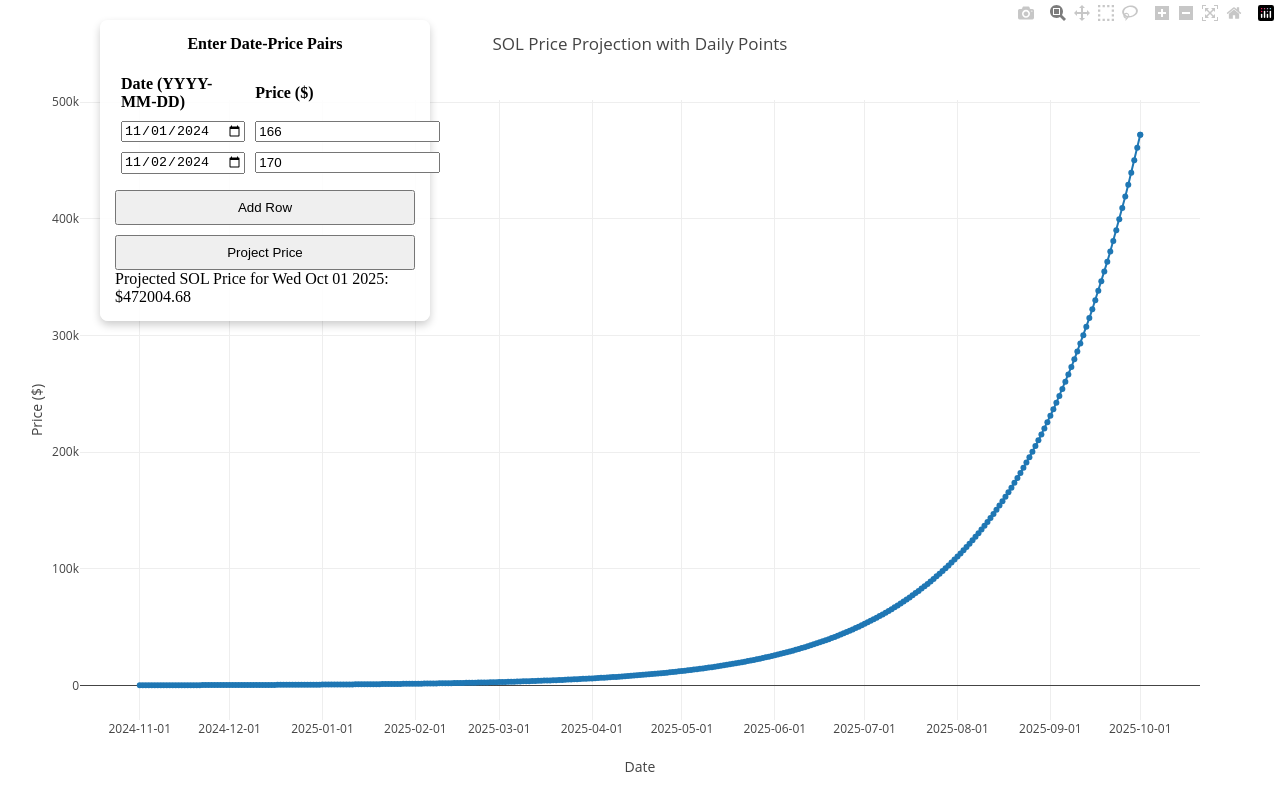
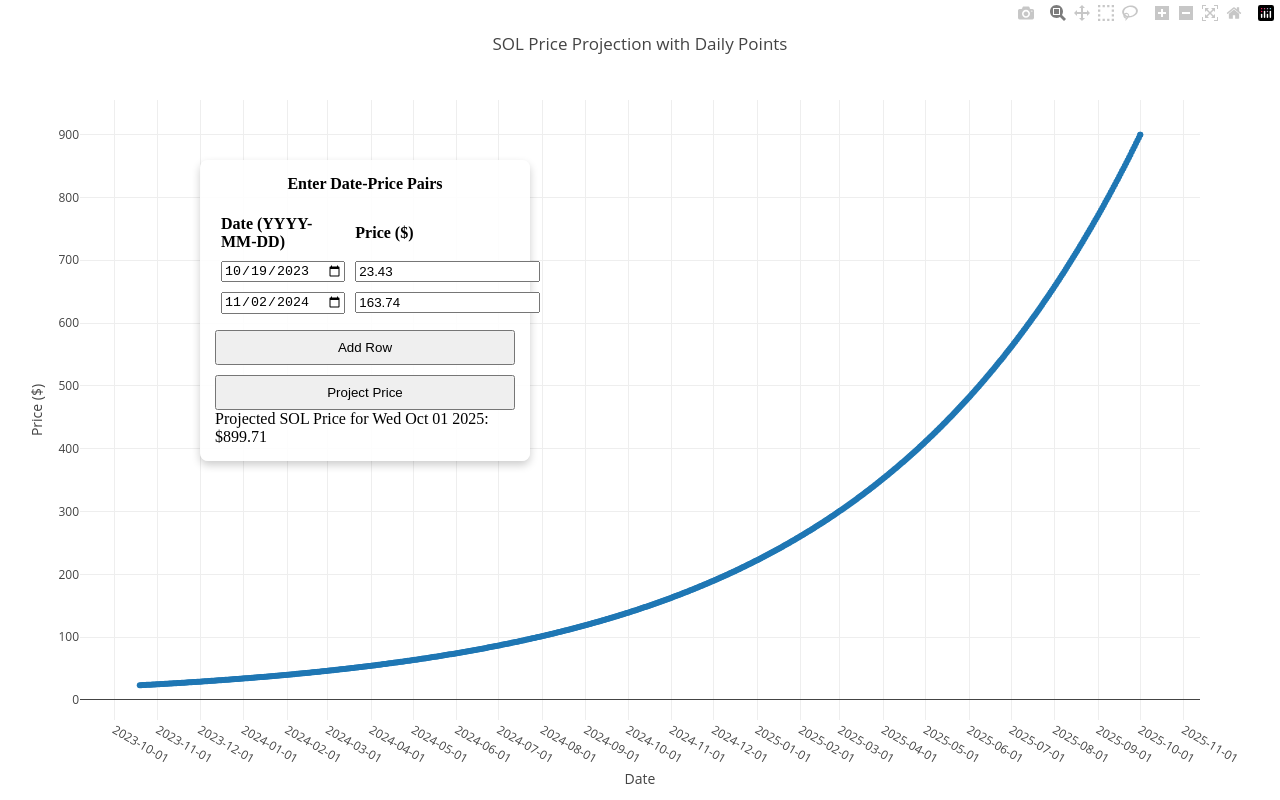
Before and after one commit to pablitomillenios2000/Solana-Predictor, a plain HTML site: page index.html in a window 1280 px wide. Drawn offline with nearby package versions, Linux system fonts and the light colour scheme.

Commit message:
added correct historic points

```diff
--- a/index.html
+++ b/index.html
@@ -16,12 +16,12 @@
                 <th>Price ($)</th>
             </tr>
             <tr>
-                <td><input type="date" value="2024-11-01" class="date-input"></td>
-                <td><input type="number" value="166" class="price-input"></td>
+                <td><input type="date" value="2023-10-19" class="date-input"></td>
+                <td><input type="number" value="23.43" class="price-input"></td>
             </tr>
             <tr>
                 <td><input type="date" value="2024-11-02" class="date-input"></td>
-                <td><input type="number" value="170" class="price-input"></td>
+                <td><input type="number" value="163.74" class="price-input"></td>
             </tr>
         </table>
         <button id="addRow">Add Row</button>
--- a/styles.css
+++ b/styles.css
@@ -16,8 +16,8 @@ body, html {
 
 #overlay-container {
     position: absolute;
-    top: 20px;
-    left: 100px;
+    top: 160px;
+    left: 200px;
     width: 300px;
     background-color: rgba(255, 255, 255, 0.9);
     padding: 15px;
```
